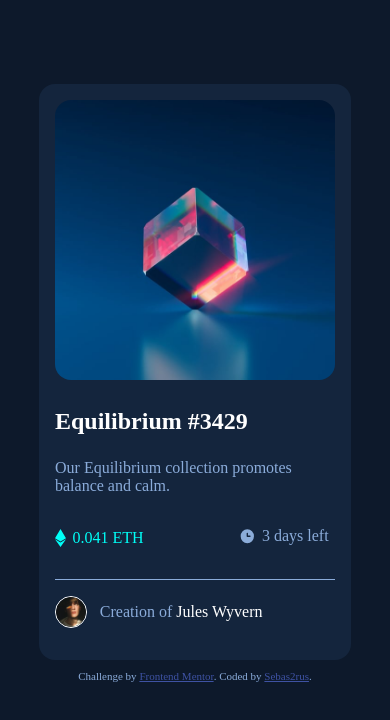
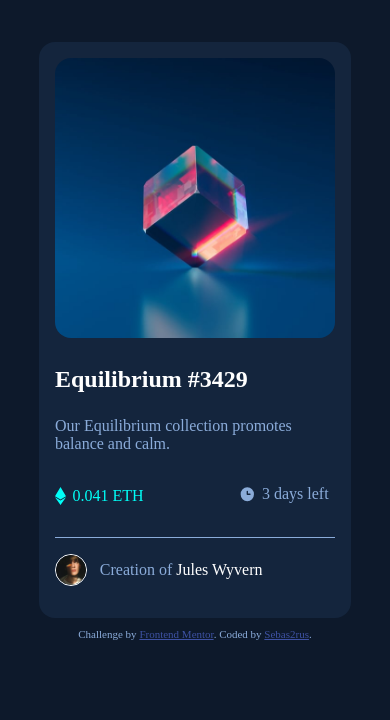
Before and after one commit to Sebas2rus/Card-component, a plain HTML site: page index.html in a window 390 px wide. Drawn offline with Linux system fonts and the light colour scheme.

Commit message:
Responsive

```diff
--- a/design/stylesheet.css
+++ b/design/stylesheet.css
@@ -125,6 +125,9 @@ div.group3 img{
       }
   }
   @media screen and (max-width : 480px) {
+    body{
+        padding-top: 5vh;
+    }
     .container{
       width: 80vw;
     }
```
